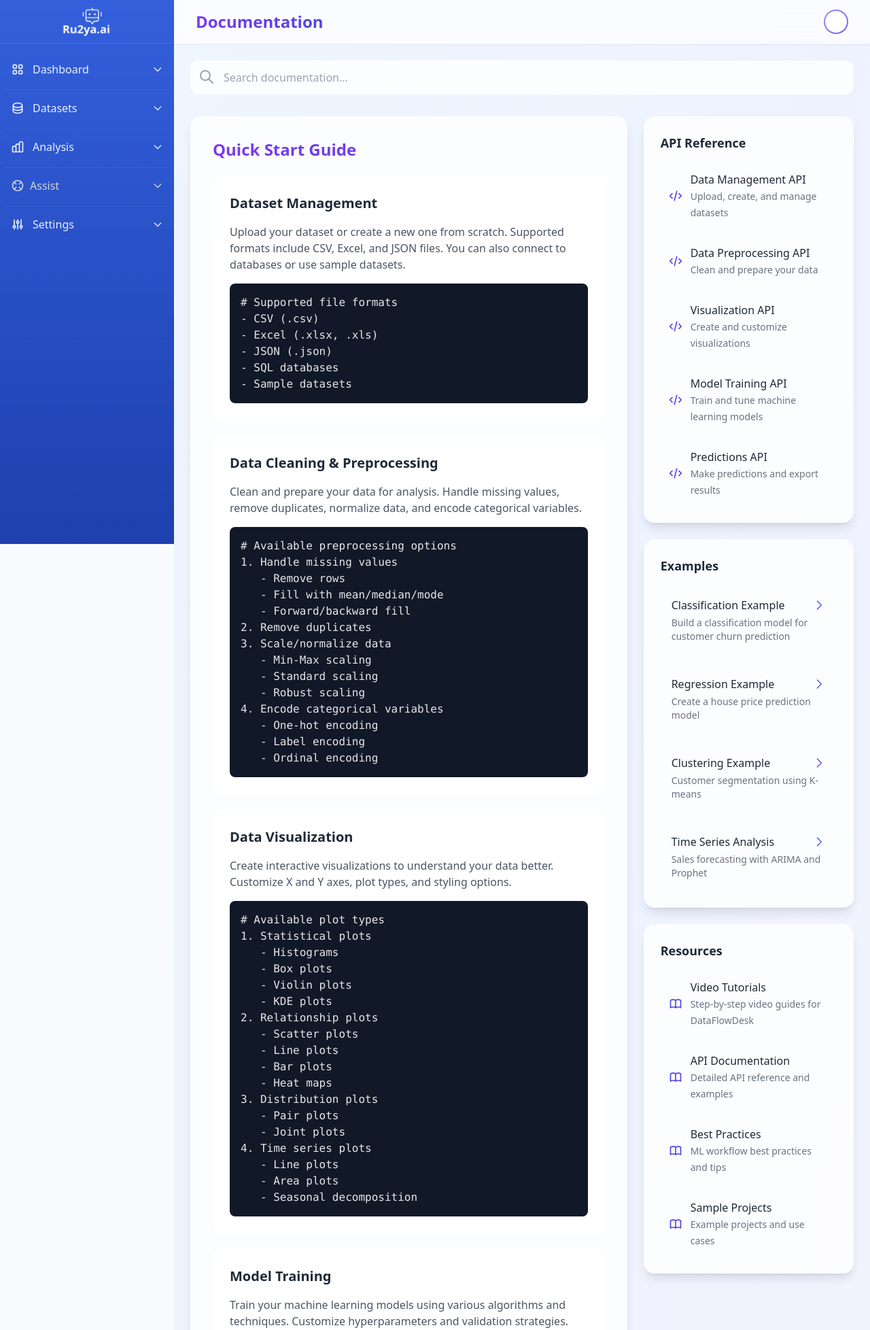
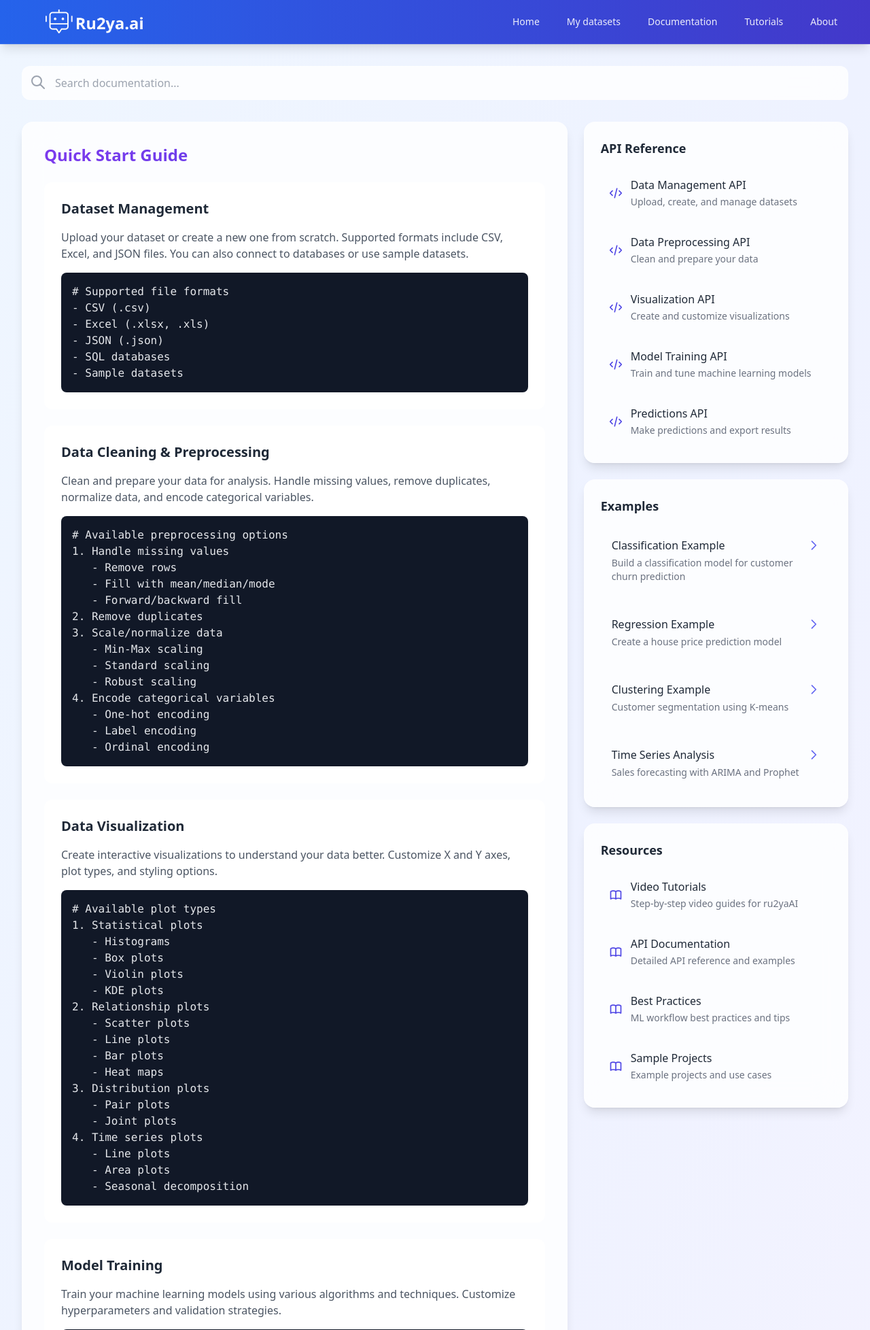
Before and after one commit to Andrew-Kiswaga-John/python_ML, a Django app: page /documentation/ in a window 1280 px wide. Shown: the top 1956 px of the page at 68% size. Run offline with Django 5.2, Linux system fonts and the light colour scheme; some libraries are stand-ins or nearby versions.

Commit message:
final touches

```diff
--- a/DataFlowDesk/templates/documentation.html
+++ b/DataFlowDesk/templates/documentation.html
@@ -2,31 +2,12 @@
 {% load static %}
 
 {% block content %}
-<!-- Include Sidebar -->
-{% include 'includes/sidebar.html' %}
+<!-- Include Navbar -->
+{% include 'includes/navbar.html' %}
 
 <!-- Main Content Area -->
-<div class="ml-64 min-h-screen bg-gradient-to-br from-blue-50 via-indigo-50 to-violet-50">
-    <!-- Top Navigation Bar -->
-    <nav class="bg-white/70 backdrop-blur-xl border-b border-gray-100 sticky top-0 z-40 shadow-sm">
-        <div class="max-w-7xl mx-auto px-4 sm:px-6 lg:px-8">
-            <div class="flex justify-between h-16">
-                <div class="flex items-center">
-                    <h1 class="text-2xl font-bold bg-gradient-to-r from-violet-600 to-indigo-600 bg-clip-text text-transparent">Documentation</h1>
-                </div>
-                <div class="flex items-center space-x-4">
-                    <span class="text-gray-700 font-medium">{{ user.username }}</span>
-                    <div class="h-9 w-9 rounded-full bg-gradient-to-br from-violet-400 to-indigo-500 p-0.5">
-                        <div class="rounded-full bg-white h-full w-full flex items-center justify-center text-indigo-500 font-semibold">
-                            {{ user.username|make_list|first|upper }}
-                        </div>
-                    </div>
-                </div>
-            </div>
-        </div>
-    </nav>
-
-    <div class="max-w-7xl mx-auto p-6">
+<div class="min-h-screen bg-gradient-to-br from-blue-50 via-indigo-50 to-violet-50">
+    <div class="container mx-auto px-4 sm:px-6 lg:px-8 py-8">
         <!-- Documentation Search -->
         <div class="mb-8">
             <div class="relative">
@@ -41,9 +22,9 @@
         </div>
 
         <!-- Documentation Grid -->
-        <div class="grid gap-6 lg:grid-cols-3">
+        <div class="grid gap-6 lg:grid-cols-12">
             <!-- Quick Start Guide -->
-            <div class="col-span-2">
+            <div class="lg:col-span-8">
                 <div class="bg-white/80 backdrop-blur-xl rounded-2xl p-8 shadow-lg border border-white/20 transition-all duration-300 hover:shadow-xl">
                     <h2 class="text-2xl font-bold text-transparent bg-clip-text bg-gradient-to-r from-violet-600 to-indigo-600 mb-6">Quick Start Guide</h2>
 
@@ -66,7 +47,7 @@
             </div>
 
             <!-- Documentation Sections -->
-            <div class="space-y-6">
+            <div class="lg:col-span-4 space-y-6">
                 <!-- API Reference -->
                 <div class="bg-white/80 backdrop-blur-xl rounded-2xl p-6 shadow-lg border border-white/20 transition-all duration-300 hover:shadow-xl">
                     <h3 class="text-lg font-semibold text-gray-800 mb-4">API Reference</h3>
--- a/DataFlowDesk/templates/includes/navbar.html
+++ b/DataFlowDesk/templates/includes/navbar.html
@@ -23,8 +23,12 @@
                         <div class="absolute inset-0 bg-white/10 rounded-lg opacity-0 group-hover:opacity-100 transition-opacity duration-200"></div>
                     </a>
 
-                    <a href="#" class="relative px-4 py-2 rounded-lg text-sm font-medium text-white/90 hover:text-white group">
+                    <a href="{% url 'documentation' %}" class="relative px-4 py-2 rounded-lg text-sm font-medium text-white/90 hover:text-white group">
                         <span class="relative z-10">Documentation</span>
+                        <div class="absolute inset-0 bg-white/10 rounded-lg opacity-0 group-hover:opacity-100 transition-opacity duration-200"></div>
+                    </a>
+                    <a href="{% url 'tutorials' %}" class="relative px-4 py-2 rounded-lg text-sm font-medium text-white/90 hover:text-white group">
+                        <span class="relative z-10">Tutorials</span>
                         <div class="absolute inset-0 bg-white/10 rounded-lg opacity-0 group-hover:opacity-100 transition-opacity duration-200"></div>
                     </a>
 
--- a/DataFlowDesk/views.py
+++ b/DataFlowDesk/views.py
@@ -11,22 +11,10 @@
 from django.db.models import Avg
 from django.db import models
 import json
-
 import matplotlib.pyplot as plt
-import seaborn as sns
 import io
 import base64
 from matplotlib.backends.backend_agg import FigureCanvas
-
-from django.conf import settings
-
-def fig_to_base64(fig):
-    """Convert matplotlib figure to base64 string"""
-    buf = io.BytesIO()
-    fig.savefig(buf, format='png', bbox_inches='tight', dpi=300)
-    buf.seek(0)
-    return base64.b64encode(buf.getvalue()).decode('utf-8')
-
 from django.shortcuts import render
 from django.shortcuts import render, redirect
 from .forms import DatasetMetaForm
@@ -50,19 +38,112 @@
 from sklearn.model_selection import learning_curve
 from sklearn.feature_extraction.text import TfidfVectorizer
 from sklearn.naive_bayes import MultinomialNB, GaussianNB
-import matplotlib.pyplot as plt
 import seaborn as sns
-import io
-import base64
-
 import pandas as pd
 import numpy as np
-import json
 import logging
-
 import logging
 import zipfile
 from django.http import HttpResponse
+from .models import Dataset, MLModel, DataPreprocessingLog, ModelResult
+from matplotlib.backends.backend_agg import FigureCanvasAgg as FigureCanvas
+from django.forms import modelform_factory
+from .models import Dataset
+import csv
+import os
+import uuid
+import os
+import csv
+from django.shortcuts import render, redirect
+from .models import Dataset
+from django.shortcuts import render, redirect
+from django.urls import reverse  # For generating URLs
+import pandas as pd
+from django.shortcuts import render, redirect
+from .models import Dataset
+import pandas as pd
+from django.shortcuts import render, redirect
+import plotly.express as px
+
+import pandas as pd
+from .models import Dataset
+
+import pandas as pd
+from .models import Dataset
+
+from django.shortcuts import render, redirect
+from .models import Dataset
+import pandas as pd
+from sklearn.preprocessing import MinMaxScaler, StandardScaler
+from sklearn.decomposition import PCA
+from django.utils.timezone import now
+from django.utils.timezone import now
+from imblearn.over_sampling import SMOTE
+
+from sklearn.preprocessing import MinMaxScaler
+from django.utils.timezone import now
+
+
+
+import pandas as pd
+from .models import Dataset
+
+import pandas as pd
+from .models import Dataset
+from django.contrib import messages
+from django.shortcuts import render, get_object_or_404
+import os
+import logging
+import pandas as pd
+from django.shortcuts import render, get_object_or_404
+from django.views.decorators.csrf import csrf_exempt
+from .models import Dataset
+
+
+from io import StringIO
+from django.core.files.base import ContentFile
+import uuid
+import os
+import pylightxl
+import pandas as pd
+from django.shortcuts import render, redirect
+from django.views.decorators.csrf import csrf_exempt
+
+
+import pandas as pd
+from django.shortcuts import get_object_or_404
+import matplotlib
+matplotlib.use('Agg')  # Use the non-GUI backend
+from sklearn.model_selection import train_test_split
+from sklearn.preprocessing import LabelEncoder
+from sklearn.linear_model import LinearRegression, LogisticRegression, Lasso, Ridge
+from sklearn.metrics import accuracy_score, precision_score, recall_score, f1_score, mean_squared_error, mean_absolute_error, r2_score, silhouette_score
+from sklearn.tree import DecisionTreeClassifier
+from sklearn.naive_bayes import GaussianNB
+from sklearn.preprocessing import PolynomialFeatures
+from sklearn.svm import SVC
+from sklearn.ensemble import RandomForestClassifier
+from sklearn.neighbors import KNeighborsClassifier
+from sklearn.cluster import KMeans
+import joblib
+import os
+import torch
+import torch.nn as nn
+import torch.nn.functional as F
+from torch.optim.lr_scheduler import ReduceLROnPlateau
+import logging
+from typing import List, Tuple, Optional, Dict
+
+
+def fig_to_base64(fig):
+    """Convert matplotlib figure to base64 string"""
+    buf = io.BytesIO()
+    fig.savefig(buf, format='png', bbox_inches='tight', dpi=300)
+    buf.seek(0)
+    return base64.b64encode(buf.getvalue()).decode('utf-8')
+
+
+
 
 # Configure logging
 logging.basicConfig(level=logging.DEBUG, format='%(asctime)s - %(levelname)s - %(message)s')
@@ -139,17 +220,7 @@
     return JsonResponse({'success': False, 'error': 'Invalid request method'})
 
 
-from django.shortcuts import render
-from django.db.models import Count
-from django.utils import timezone
-from datetime import timedelta
-from .models import Dataset, MLModel, DataPreprocessingLog, ModelResult
-from django.db.models.functions import TruncMonth
-
-import matplotlib.pyplot as plt
-import io
-import base64
-from matplotlib.backends.backend_agg import FigureCanvasAgg as FigureCanvas
+
 
 
 def general_dashboard(request):
@@ -698,22 +769,7 @@
         form = DatasetMetaForm()
     return render(request, 'home.html', {'form': form})
 
-from django.forms import modelform_factory
-from .models import Dataset
-import csv
-import os
-import uuid
-from django.conf import settings
-
-
-import os
-import csv
-from datetime import datetime
-from django.shortcuts import render, redirect
-from django.http import JsonResponse
-from .models import Dataset
-from django.shortcuts import render, redirect
-from django.urls import reverse  # For generating URLs
+
 
 
 def create_dataset_step2(request):
@@ -813,49 +869,6 @@
     # If not POST, redirect to step 1
     return redirect('create_dataset_step1')
 
-import pandas as pd
-from django.shortcuts import render, redirect
-from .models import Dataset
-import pandas as pd
-import json
-from django.shortcuts import render, redirect
-from django.http import JsonResponse
-import plotly.express as px
-
-from django.http import JsonResponse
-import pandas as pd
-from .models import Dataset
-
-from django.http import JsonResponse
-import pandas as pd
-from .models import Dataset
-
-from django.shortcuts import render, redirect
-from django.http import JsonResponse
-from .models import Dataset
-import pandas as pd
-from sklearn.preprocessing import MinMaxScaler, StandardScaler
-from sklearn.decomposition import PCA
-from django.utils.timezone import now
-from django.utils.timezone import now
-from imblearn.over_sampling import SMOTE
-
-from sklearn.preprocessing import MinMaxScaler
-from django.utils.timezone import now
-
-
-
-from django.http import JsonResponse
-import pandas as pd
-from .models import Dataset
-import json
-
-from django.http import JsonResponse
-from django.shortcuts import render
-import pandas as pd
-import json
-from .models import Dataset
-from django.contrib import messages
 
 def display_dataset(request, id):
     try:
@@ -947,15 +960,6 @@
             # Update the dataset object to reflect the cleaned dataset
             dataset.cleaned_file = os.path.relpath(cleaned_file_path, settings.MEDIA_ROOT)
 
-            # Update the Dataset table
-            # dataset.cleaned_file.name = new_file_path  # Update file path
-            # dataset.status = 'processed'  # Update status
-            # dataset.columns_info = {  # Log normalization statistics
-            #     col: {
-            #         "mean": round(df[col].mean(), 2),
-            #         "std_dev": round(df[col].std(), 2)
-            #     } for col in numeric_columns
-            # }
             dataset.save()
 
             # Log the preprocessing action in DataPreprocessingLog
@@ -979,24 +983,6 @@
     else:
         return JsonResponse({'error': 'Invalid request method.'}, status=400)
 
-from django.shortcuts import render, get_object_or_404
-
-
-
-import os
-import io
-import json
-import base64
-import logging
-import pandas as pd
-import seaborn as sns
-import matplotlib.pyplot as plt
-from datetime import datetime
-from django.shortcuts import render, get_object_or_404
-from django.http import JsonResponse
-from django.views.decorators.csrf import csrf_exempt
-from django.conf import settings
-from .models import Dataset
 
 
 @csrf_exempt
@@ -1119,20 +1105,7 @@
         })
 
 
-import os
-import io
-import json
-import base64
-import logging
-from datetime import datetime
-import pandas as pd
-import matplotlib.pyplot as plt
-import seaborn as sns
-from django.shortcuts import render, get_object_or_404
-from django.http import JsonResponse
-from django.views.decorators.csrf import csrf_exempt
-from django.conf import settings
-from .models import Dataset
+
 
 @csrf_exempt
 def display_graphs(request, dataset_id=None):
@@ -1573,18 +1546,7 @@
         })
 
 
-from io import StringIO
-from django.core.files.base import ContentFile
-import uuid
-import os
-import pylightxl
-import pandas as pd
-from django.shortcuts import render, redirect
-from django.views.decorators.csrf import csrf_exempt
-from django.http import JsonResponse
-from django.conf import settings
-from datetime import datetime
-import json
+
 # from autoclean import autoclean
 
 
@@ -1851,6 +1813,7 @@
                 print(f"Filling {num_missing} missing values in numerical column '{col}' with median.")
                 df[col].fillna(df[col].median(), inplace=True)
 
+
             # Handle outliers
             q1 = df[col].quantile(0.25)
             q3 = df[col].quantile(0.75)
@@ -1868,6 +1831,7 @@
 
         # Handle categorical columns
         elif pd.api.types.is_object_dtype(df[col]):
+
             categorical_columns.append(col)  # Track this as a categorical column
             num_missing = df[col].isnull().sum()
             if num_missing > 0:
@@ -1878,6 +1842,7 @@
             df[col] = df[col].astype(str).str.strip()
 
             # Encode categorical data (skip for target column)
+
             if col != target_column:
                 print(f"Encoding categorical column '{col}' using Label Encoding.")
                 le = LabelEncoder()
@@ -2025,24 +1990,20 @@
 from django.shortcuts import render, get_object_or_404
 
 
-import json
 import pandas as pd
 from django.shortcuts import render, get_object_or_404
 from .models import Dataset
 import pandas as pd
-import json
 from django.shortcuts import render, get_object_or_404
 from .models import Dataset  # Adjust based on your actual model import
 
 from django.shortcuts import render, get_object_or_404
 import pandas as pd
-import json
 from django.shortcuts import render, get_object_or_404
 from .models import Dataset
 
 from django.shortcuts import render, get_object_or_404
 import pandas as pd
-import json
 import numpy as np
 from collections import Counter
 
@@ -2199,33 +2160,7 @@
 
 ### MODEL TRAINING PART ###
 
-import json
-import pandas as pd
-from django.shortcuts import get_object_or_404
-from django.http import JsonResponse
-import matplotlib
-matplotlib.use('Agg')  # Use the non-GUI backend
-import matplotlib.pyplot as plt
-from sklearn.model_selection import train_test_split
-from sklearn.preprocessing import LabelEncoder
-from sklearn.linear_model import LinearRegression, LogisticRegression, Lasso, Ridge
-from sklearn.metrics import accuracy_score, precision_score, recall_score, f1_score, mean_squared_error, mean_absolute_error, r2_score, silhouette_score
-from sklearn.tree import DecisionTreeClassifier
-from sklearn.naive_bayes import GaussianNB
-from sklearn.preprocessing import PolynomialFeatures
-from sklearn.svm import SVC
-from sklearn.ensemble import RandomForestClassifier
-from sklearn.neighbors import KNeighborsClassifier
-from sklearn.cluster import KMeans
-import joblib
-import os
-import torch
-import torch.nn as nn
-import torch.nn.functional as F
-from torch.optim.lr_scheduler import ReduceLROnPlateau
-import logging
-from typing import List, Tuple, Optional, Dict
-import json
+
 
 class NeuralNetwork(nn.Module):
     def __init__(self,
@@ -4131,7 +4066,7 @@
     resources = [
         {
             'title': 'Video Tutorials',
-            'description': 'Step-by-step video guides for DataFlowDesk',
+            'description': 'Step-by-step video guides for ru2yaAI',
             'url': '/tutorials/'
         },
         {
```
Also changed, not shown: DataFlowDesk/templates/home.html (+13 -7 lines), DataFlowDesk/templates/tutorials.html (+5 -23 lines).
